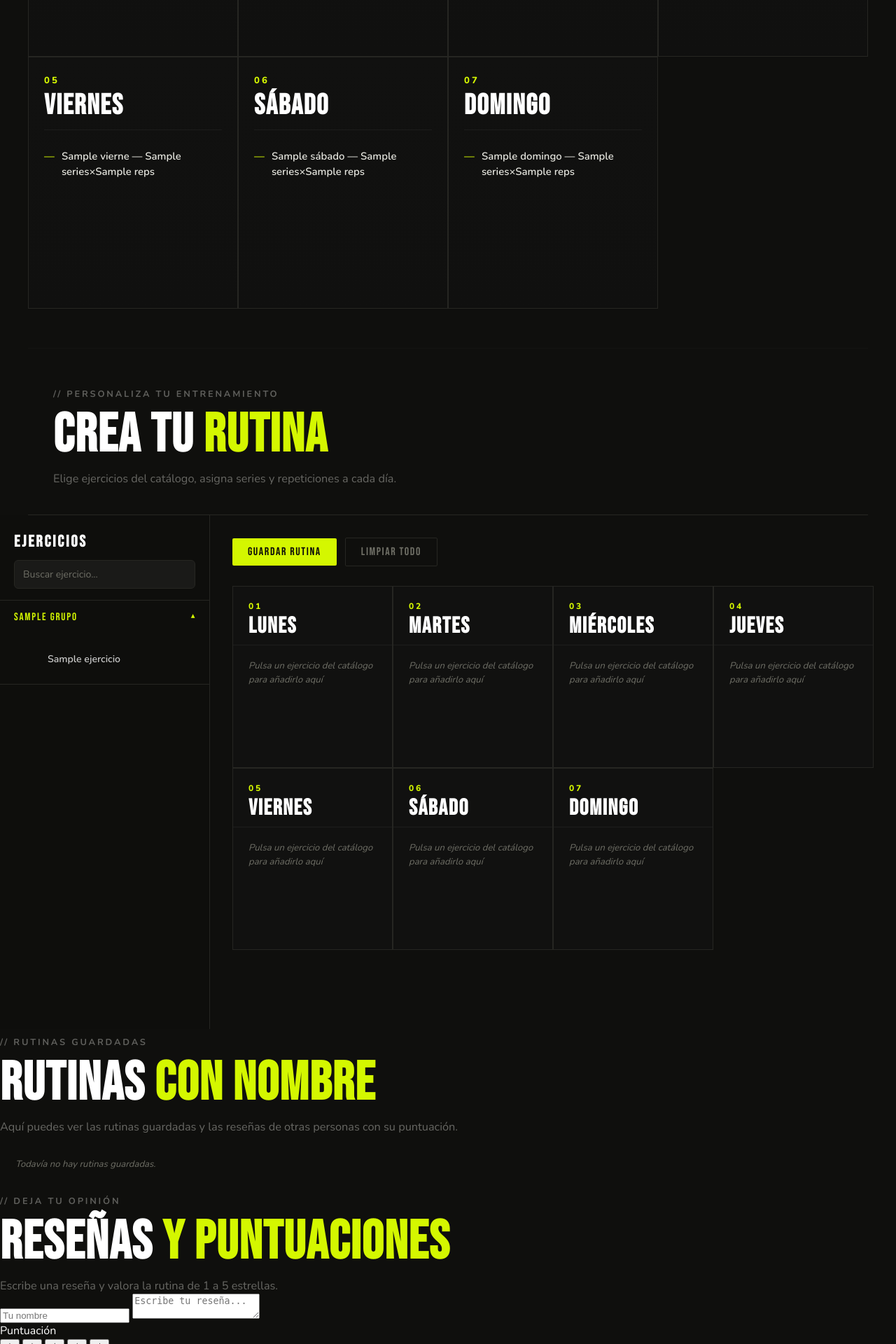
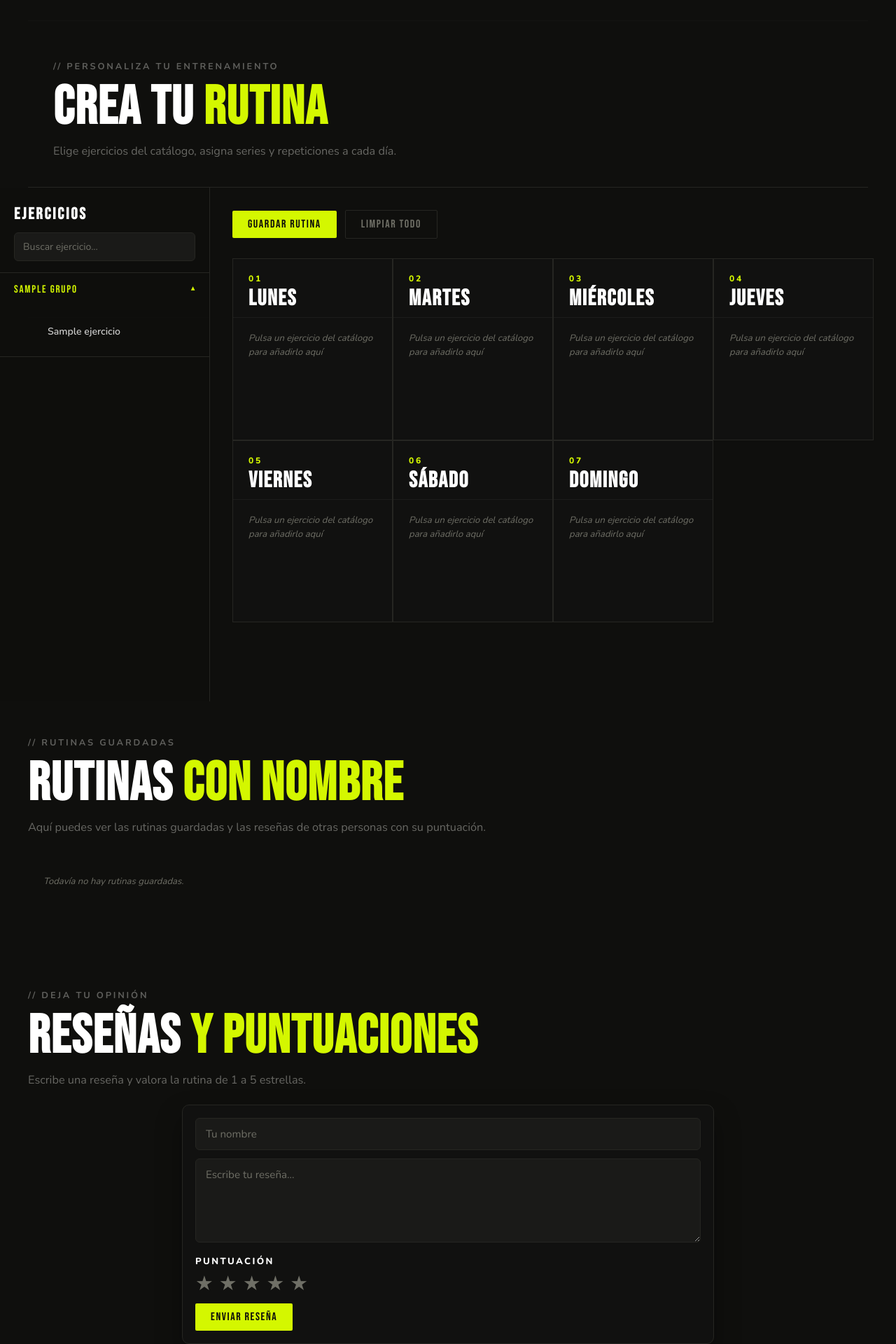
Before and after one commit to Gahona/Titan_Lab, a Flask app: template templates/Semanal.html in a window 1280 px wide. Shown: the part 560-2480 px from the top of the page at 70% size. Run offline with Flask 3, Linux system fonts and the light colour scheme; the template is opened without the code that fills it: most values are stand-ins (such as "Sample title", 1, 10 or a date in 2020).

Commit message:
semanal.css

```diff
--- a/static/semanal.css
+++ b/static/semanal.css
@@ -174,19 +174,66 @@ nav a.nav-active {
   color: rgba(247,247,240,0.38);
 }
 
+/* RUTINA NAME */
+.rutina-name-box {
+  margin-top: 22px;
+  max-width: 520px;
+  display: flex;
+  flex-direction: column;
+  gap: 10px;
+}
+
+.rutina-name-label {
+  font-family: var(--font-body);
+  font-size: 0.82rem;
+  font-weight: 800;
+  letter-spacing: 0.18em;
+  text-transform: uppercase;
+  color: var(--white);
+}
+
+.rutina-name-input {
+  width: 100%;
+  background: #1a1a18;
+  border: 1px solid var(--border);
+  border-radius: 6px;
+  color: var(--white);
+  font-family: var(--font-body);
+  font-size: 0.95rem;
+  padding: 12px 14px;
+  outline: none;
+  transition: border-color 0.15s, box-shadow 0.15s;
+  caret-color: var(--white);
+  opacity: 1;
+}
+
+.rutina-name-input::placeholder,
+.rutina-name-input::-webkit-input-placeholder,
+.rutina-name-input::-moz-placeholder,
+.rutina-name-input:-ms-input-placeholder,
+.rutina-name-input::-ms-input-placeholder {
+  color: #ffffff !important;
+  opacity: 1 !important;
+}
+
+.rutina-name-input:focus {
+  border-color: var(--accent);
+  box-shadow: 0 0 0 2px rgba(212,247,0,0.12);
+}
+
 /* SEMANA GRID */
 .semana {
-  max-width: 1200px;
-  margin: 34px auto 0;
+  max-width: 100%;
+  margin: 22px auto 0;
   display: grid;
-  grid-template-columns: repeat(4, 1fr);
+  grid-template-columns: repeat(7, minmax(0, 1fr));
   gap: 0;
 }
 
 .dia {
   background: linear-gradient(180deg, var(--bg-panel), #10100f);
   border: 1px solid var(--border);
-  min-height: 360px;
+  min-height: 190px;
   transition: border-color 0.15s, background 0.15s;
 }
 
@@ -196,25 +243,25 @@ nav a.nav-active {
 }
 
 .dia-inner {
-  padding: 24px 22px 26px;
+  padding: 10px 12px 12px;
 }
 
 .dia-num {
   display: block;
-  margin-bottom: 8px;
+  margin-bottom: 3px;
   font-family: var(--font-body);
   font-weight: 800;
-  font-size: 0.82rem;
-  letter-spacing: 0.24em;
+  font-size: 0.62rem;
+  letter-spacing: 0.22em;
   color: #d4f700;
 }
 
 .titulo {
-  margin: 0 0 18px;
-  padding-bottom: 16px;
+  margin: 0 0 8px;
+  padding-bottom: 6px;
   border-bottom: 1px solid rgba(255,255,255,0.05);
   font-family: var(--font-display);
-  font-size: 2.55rem;
+  font-size: 1.25rem;
   line-height: 0.92;
   letter-spacing: 0.04em;
   text-transform: uppercase;
@@ -229,14 +276,14 @@ nav a.nav-active {
 
 .ejercicios li {
   display: flex;
-  gap: 10px;
+  gap: 6px;
   align-items: flex-start;
   margin: 0;
-  padding: 9px 0;
+  padding: 4px 0;
   font-family: var(--font-body);
-  font-size: 0.93rem;
+  font-size: 0.75rem;
   font-weight: 600;
-  line-height: 1.45;
+  line-height: 1.2;
   color: rgba(247,247,240,0.92);
   border-bottom: 1px solid rgba(255,255,255,0.05);
 }
@@ -592,7 +639,6 @@ nav a.nav-active {
   text-align: center;
   outline: none;
   transition: border-color 0.15s;
-  -moz-appearance: textfield;
 }
 
 .input-series:focus,
@@ -618,6 +664,189 @@ nav a.nav-active {
   font-size: 0.82rem;
   color: var(--muted);
   font-style: italic;
+  line-height: 1.5;
+}
+
+/* RUTINAS GUARDADAS */
+.rutinas-guardadas-section,
+.reseñas-section {
+  padding: 40px 36px 70px;
+}
+
+.rutinas-guardadas-header {
+  max-width: 1200px;
+  margin: 0 auto 24px;
+}
+
+.rutinas-guardadas-grid {
+  max-width: 1200px;
+  margin: 0 auto;
+  display: grid;
+  grid-template-columns: repeat(auto-fit, minmax(280px, 1fr));
+  gap: 16px;
+}
+
+.rutina-card {
+  background: var(--bg-panel);
+  border: 1px solid var(--border);
+  border-radius: 10px;
+  padding: 18px 18px 16px;
+  box-shadow: var(--shadow);
+}
+
+.rutina-card-top {
+  display: flex;
+  justify-content: space-between;
+  align-items: center;
+  gap: 12px;
+  margin-bottom: 12px;
+}
+
+.rutina-card h3 {
+  margin: 0;
+  font-family: var(--font-display);
+  font-size: 1.7rem;
+  letter-spacing: 0.06em;
+  color: var(--white);
+}
+
+.btn-eliminar-rutina {
+  background: none;
+  border: 1px solid var(--border);
+  color: var(--muted);
+  cursor: pointer;
+  font-family: var(--font-display);
+  font-size: 0.8rem;
+  padding: 4px 8px;
+  border-radius: 4px;
+  transition: color 0.15s, border-color 0.15s, background 0.15s;
+}
+
+.btn-eliminar-rutina:hover {
+  color: #ff4444;
+  border-color: #ff4444;
+  background: rgba(255, 68, 68, 0.08);
+}
+
+.rutina-card ul {
+  margin: 0;
+  padding-left: 18px;
+}
+
+.rutina-card li {
+  margin: 0 0 8px;
+  font-family: var(--font-body);
+  font-size: 0.9rem;
+  color: rgba(247,247,240,0.88);
+}
+
+/* RESEÑAS */
+.review-form-box {
+  max-width: 760px;
+  margin: 0 auto 24px;
+  background: var(--bg-panel);
+  border: 1px solid var(--border);
+  border-radius: 10px;
+  padding: 18px;
+  box-shadow: var(--shadow);
+}
+
+.review-input,
+.review-textarea {
+  width: 100%;
+  background: #1a1a18;
+  border: 1px solid var(--border);
+  border-radius: 6px;
+  color: var(--white);
+  font-family: var(--font-body);
+  font-size: 0.95rem;
+  padding: 12px 14px;
+  outline: none;
+  margin-bottom: 12px;
+}
+
+.review-textarea {
+  min-height: 120px;
+  resize: vertical;
+}
+
+.review-input::placeholder,
+.review-textarea::placeholder {
+  color: var(--muted);
+}
+
+.rating-box {
+  margin-bottom: 14px;
+}
+
+.rating-label {
+  display: block;
+  margin-bottom: 8px;
+  font-family: var(--font-body);
+  font-size: 0.82rem;
+  font-weight: 800;
+  letter-spacing: 0.18em;
+  text-transform: uppercase;
+  color: var(--white);
+}
+
+.stars {
+  display: flex;
+  gap: 8px;
+}
+
+.star-btn {
+  background: none;
+  border: none;
+  cursor: pointer;
+  font-size: 1.8rem;
+  line-height: 1;
+  color: var(--muted);
+  padding: 0;
+}
+
+.star-btn.active {
+  color: var(--accent);
+}
+
+.lista-reseñas {
+  max-width: 760px;
+  margin: 0 auto;
+  display: grid;
+  gap: 14px;
+}
+
+.review-card {
+  background: var(--bg-panel);
+  border: 1px solid var(--border);
+  border-radius: 10px;
+  padding: 16px 18px;
+}
+
+.review-top {
+  display: flex;
+  justify-content: space-between;
+  gap: 12px;
+  align-items: center;
+  margin-bottom: 10px;
+}
+
+.review-top strong {
+  font-family: var(--font-display);
+  font-size: 1.4rem;
+  letter-spacing: 0.04em;
+}
+
+.review-stars {
+  color: var(--accent);
+  letter-spacing: 0.08em;
+}
+
+.review-card p {
+  margin: 0;
+  color: rgba(247,247,240,0.88);
+  font-family: var(--font-body);
+  font-size: 0.94rem;
   line-height: 1.5;
 }
 
@@ -750,7 +979,9 @@ footer {
   }
 
   .semana-section,
-  .page-hero {
+  .page-hero,
+  .rutinas-guardadas-section,
+  .reseñas-section {
     padding-left: 16px;
     padding-right: 16px;
   }
@@ -779,7 +1010,8 @@ footer {
 
 @media (max-width: 650px) {
   .semana,
-  .dias-grid {
+  .dias-grid,
+  .rutinas-guardadas-grid {
     grid-template-columns: 1fr;
   }
 
```
